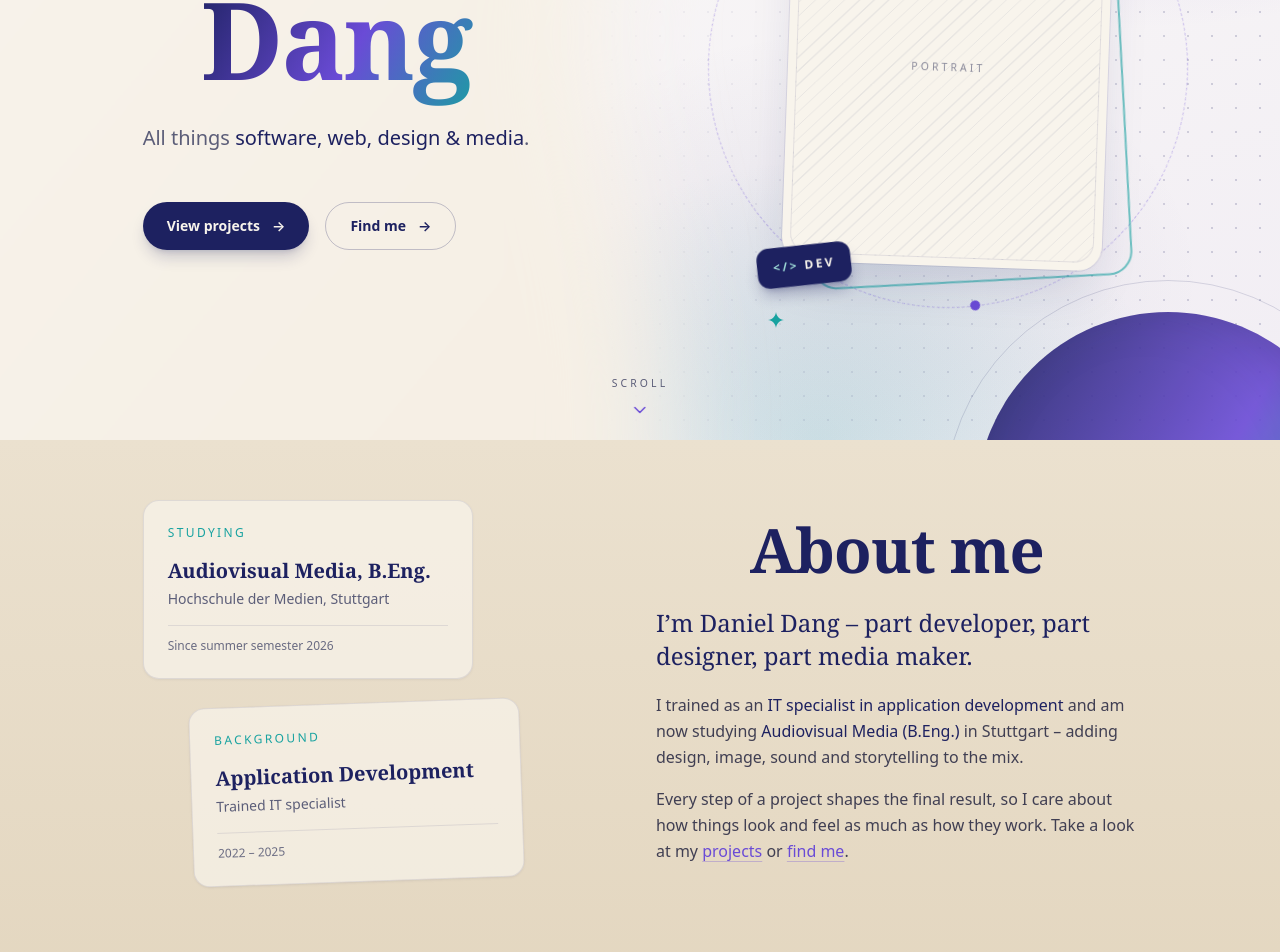
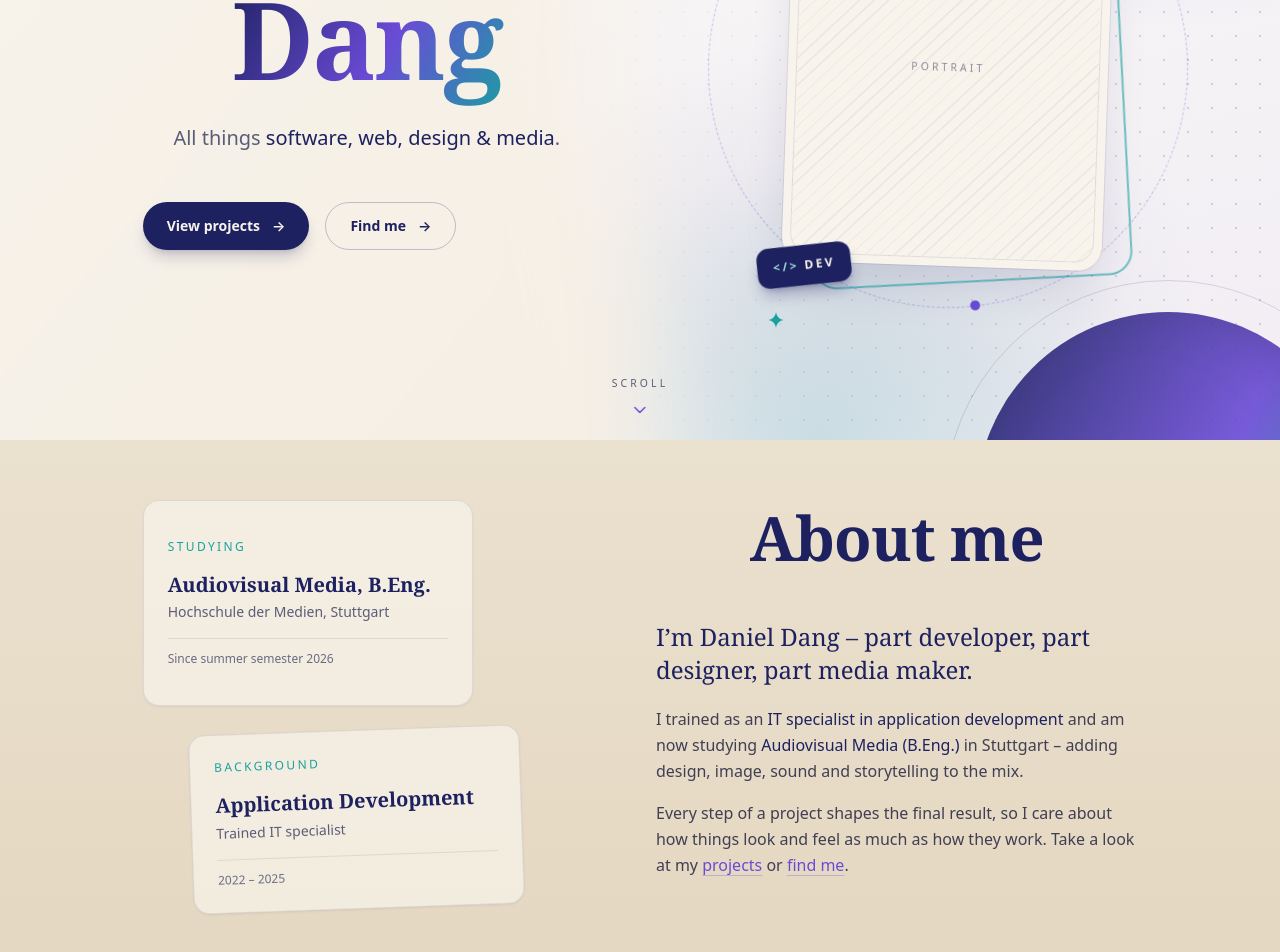
Before and after one commit to QuantumLin/portfolio, a React (Vite) app: page / in a window 1280 px wide. Shown: the part 360-1312 px from the top of the page. Built offline with nearby package versions, Linux system fonts and the light colour scheme.

Commit message:
adjusted design between en and de

```diff
--- /dev/null
+++ b/src/components/ui/LangStack.tsx
@@ -0,0 +1,43 @@
+import type { ReactNode } from 'react'
+import { useLanguage } from '../../i18n/languageContext.ts'
+import { languages, translations, type Language, type Translation } from '../../i18n/translations.ts'
+
+type LangStackProps = {
+  /** Renders the block for one language. */
+  children: (t: Translation, lang: Language) => ReactNode
+  className?: string
+  /** Classes for each language layer, e.g. `self-center` or `md:justify-self-center`. */
+  itemClassName?: string
+}
+
+/**
+ * Keeps layout identical across languages: renders the block in every language,
+ * stacked in the same grid cell. Only the active one is visible; the others are
+ * invisible but still take up space (and are hidden from assistive tech and
+ * keyboard focus). The cell is therefore always as large as the longest
+ * translation, and shorter text can be positioned inside it (e.g. centered).
+ */
+function LangStack({ children, className = '', itemClassName = '' }: LangStackProps) {
+  const { lang } = useLanguage()
+
+  return (
+    <div className={`grid ${className}`}>
+      {languages.map((code) => {
+        const active = code === lang
+        return (
+          <div
+            key={code}
+            lang={code}
+            aria-hidden={active ? undefined : true}
+            inert={!active}
+            className={`[grid-area:1/1] ${active ? '' : 'invisible'} ${itemClassName}`}
+          >
+            {children(translations[code], code)}
+          </div>
+        )
+      })}
+    </div>
+  )
+}
+
+export default LangStack
--- a/src/sections/AboutSection.tsx
+++ b/src/sections/AboutSection.tsx
@@ -1,20 +1,26 @@
 import Container from '../components/layout/Container.tsx'
 import Grid from '../components/layout/Grid.tsx'
 import Section from '../components/layout/Section.tsx'
+import LangStack from '../components/ui/LangStack.tsx'
 import Reveal from '../components/ui/Reveal.tsx'
 import RichText from '../components/ui/RichText.tsx'
 import SectionHeading from '../components/ui/SectionHeading.tsx'
+import type { Translation } from '../i18n/translations.ts'
 import { useLanguage } from '../i18n/languageContext.ts'
+
+const factsOf = (t: Translation) => [t.about.facts.studying, t.about.facts.background]
 
 /*
  * Desktop layout (12 columns): fact cards on the left (cols 2–5), heading and
  * text on the right (cols 7–11) – one free column on the outer edge keeps the
  * text away from the border. Phones/tablets: heading → text → cards.
+ *
+ * Text and cards use LangStack: they always take the space of the longest
+ * translation, so the section has the same size in every language; shorter
+ * text is centered vertically inside that space.
  */
 function AboutSection() {
   const { t } = useLanguage()
-  const { studying, background } = t.about.facts
-  const facts = [studying, background]
 
   return (
     <Section id="about" tone="sand">
@@ -26,30 +32,47 @@ function AboutSection() {
             </Reveal>
 
             <Reveal delay={0.1} className="mt-6">
-              <p className="font-display text-xl leading-snug font-medium text-galaxy md:text-2xl">{t.about.lead}</p>
+              <LangStack itemClassName="self-center">
+                {(tr) => (
+                  <>
+                    <p className="font-display text-xl leading-snug font-medium text-galaxy md:text-2xl">{tr.about.lead}</p>
                     <div className="mt-5 space-y-4 text-base leading-relaxed text-ink/80">
-                {t.about.paragraphs.map((paragraph) => (
+                      {tr.about.paragraphs.map((paragraph) => (
                         <p key={paragraph}>
                           <RichText text={paragraph} />
                         </p>
                       ))}
                     </div>
+                  </>
+                )}
+              </LangStack>
             </Reveal>
           </div>
 
           {/* Fact cards: stacked, the second one offset and slightly rotated */}
           <div className="col-span-4 grid gap-6 md:col-span-8 md:grid-cols-2 lg:col-span-4 lg:col-start-2 lg:row-start-1 lg:grid-cols-1">
-            {facts.map(({ label, value, detail, period }, index) => (
-              <Reveal key={label} delay={0.15 + index * 0.08} className={index === 1 ? 'lg:ml-12' : 'lg:mr-12'}>
+            {[0, 1].map((index) => (
+              <Reveal key={index} delay={0.15 + index * 0.08} className={index === 1 ? 'lg:ml-12' : 'lg:mr-12'}>
                 <article
                   className={`h-full rounded-2xl border border-galaxy/10 bg-ivory/70 p-6 shadow-sm shadow-galaxy/5 ${
                     index === 1 ? 'lg:-rotate-2' : ''
                   }`}
                 >
+                  <LangStack className="h-full" itemClassName="self-center">
+                    {(tr) => {
+                      const { label, value, detail, period } = factsOf(tr)[index]
+                      return (
+                        <>
                           <h3 className="mb-4 font-sans text-xs font-medium tracking-[0.2em] text-teal uppercase">{label}</h3>
                           <p className="font-display text-xl leading-snug font-semibold text-galaxy hyphens-auto">{value}</p>
                           <p className="mt-1 text-sm text-muted">{detail}</p>
-                  <p className="mt-4 border-t border-galaxy/10 pt-3 font-sans text-xs text-muted/90 tabular-nums">{period}</p>
+                          <p className="mt-4 border-t border-galaxy/10 pt-3 font-sans text-xs text-muted/90 tabular-nums">
+                            {period}
+                          </p>
+                        </>
+                      )
+                    }}
+                  </LangStack>
                 </article>
               </Reveal>
             ))}
--- a/src/sections/ContactSection.tsx
+++ b/src/sections/ContactSection.tsx
@@ -2,6 +2,7 @@ import Container from '../components/layout/Container.tsx'
 import Grid from '../components/layout/Grid.tsx'
 import Section from '../components/layout/Section.tsx'
 import ContactIcon from '../components/ui/ContactIcon.tsx'
+import LangStack from '../components/ui/LangStack.tsx'
 import Reveal from '../components/ui/Reveal.tsx'
 import SectionHeading from '../components/ui/SectionHeading.tsx'
 import { contact } from '../data/contact.ts'
@@ -43,7 +44,10 @@ function ContactSection() {
         <Grid className="items-center gap-y-12">
           <Reveal className="col-span-4 md:col-span-6 md:col-start-2 lg:col-span-5 lg:col-start-2">
             <SectionHeading id="contact" title={t.contact.title} align="center" />
-            <p className="mt-6 text-base leading-relaxed text-ink/80 md:text-lg">{t.contact.intro}</p>
+            {/* Same size in every language (see LangStack) */}
+            <LangStack className="mt-6" itemClassName="self-center">
+              {(tr) => <p className="text-base leading-relaxed text-ink/80 md:text-lg">{tr.contact.intro}</p>}
+            </LangStack>
           </Reveal>
 
           {channels.length > 0 && (
--- a/src/sections/HeroSection.tsx
+++ b/src/sections/HeroSection.tsx
@@ -5,6 +5,7 @@ import { HeroSplitStacked } from '../components/decor/HeroSplit.tsx'
 import Container from '../components/layout/Container.tsx'
 import Grid from '../components/layout/Grid.tsx'
 import Button from '../components/ui/Button.tsx'
+import LangStack from '../components/ui/LangStack.tsx'
 import RichText from '../components/ui/RichText.tsx'
 import { PlaceholderMedia } from '../components/ui/Placeholder.tsx'
 import { useLanguage } from '../i18n/languageContext.ts'
@@ -38,7 +39,9 @@ function HeroSection() {
           >
             <HeroSplitStacked />
 
-            {/* Block as wide as its widest line, so the name centers over the tagline (from md; phones stay left-aligned because the tagline wraps there) */}
+            {/* Block as wide as the widest tagline of ALL languages, so the name sits at the
+                same position in every language; the active tagline is centered below it
+                (from md – phones stay left-aligned because the tagline wraps there). */}
             <div className="w-fit max-w-full">
               <h1 id="home-title" className="font-wonky text-display font-semibold text-galaxy md:text-center">
                 Daniel
@@ -46,17 +49,26 @@ function HeroSection() {
                 <span className="text-gradient">Dang</span>
               </h1>
 
-              <p className="mt-8 max-w-xl text-lg leading-relaxed text-balance text-muted md:text-xl">
-                <RichText text={t.hero.tagline} />
-              </p>
+              <LangStack className="mt-8 max-w-xl" itemClassName="md:justify-self-center md:text-center">
+                {(tr) => (
+                  <p className="text-lg leading-relaxed text-balance text-muted md:text-xl">
+                    <RichText text={tr.hero.tagline} />
+                  </p>
+                )}
+              </LangStack>
             </div>
 
-            <div className="mt-12 flex flex-wrap gap-4">
-              <Button href="#projects">{t.hero.primaryCta}</Button>
-              <Button href="#contact" variant="outline">
-                {t.hero.secondaryCta}
-              </Button>
-            </div>
+            {/* Button labels differ in length – on narrow phones one language may wrap to two rows */}
+            <LangStack className="mt-12">
+              {(tr) => (
+                <div className="flex flex-wrap gap-4">
+                  <Button href="#projects">{tr.hero.primaryCta}</Button>
+                  <Button href="#contact" variant="outline">
+                    {tr.hero.secondaryCta}
+                  </Button>
+                </div>
+              )}
+            </LangStack>
           </motion.div>
 
           <motion.div
```
Lines whose indentation alone changed are shown as unchanged.
